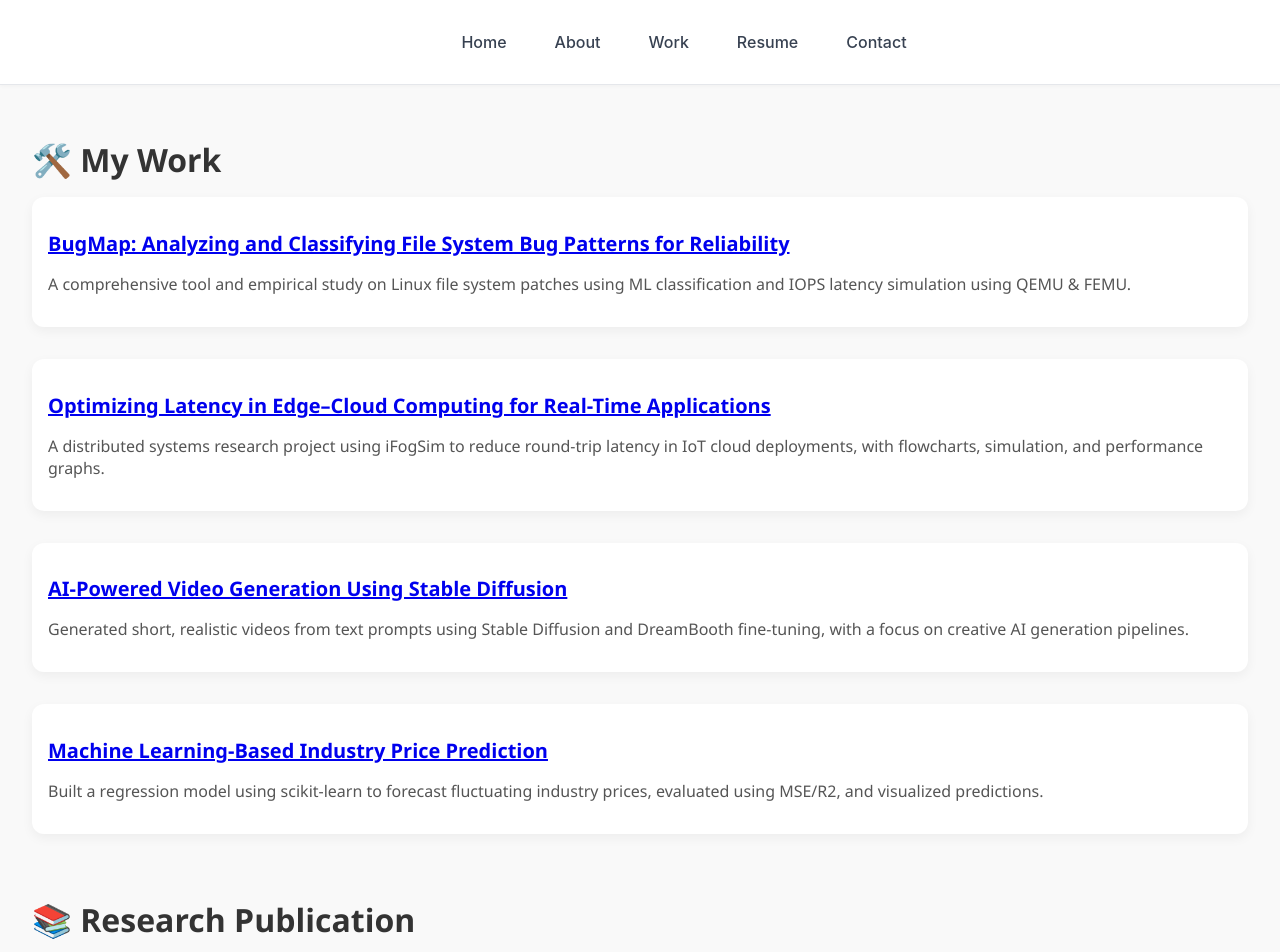
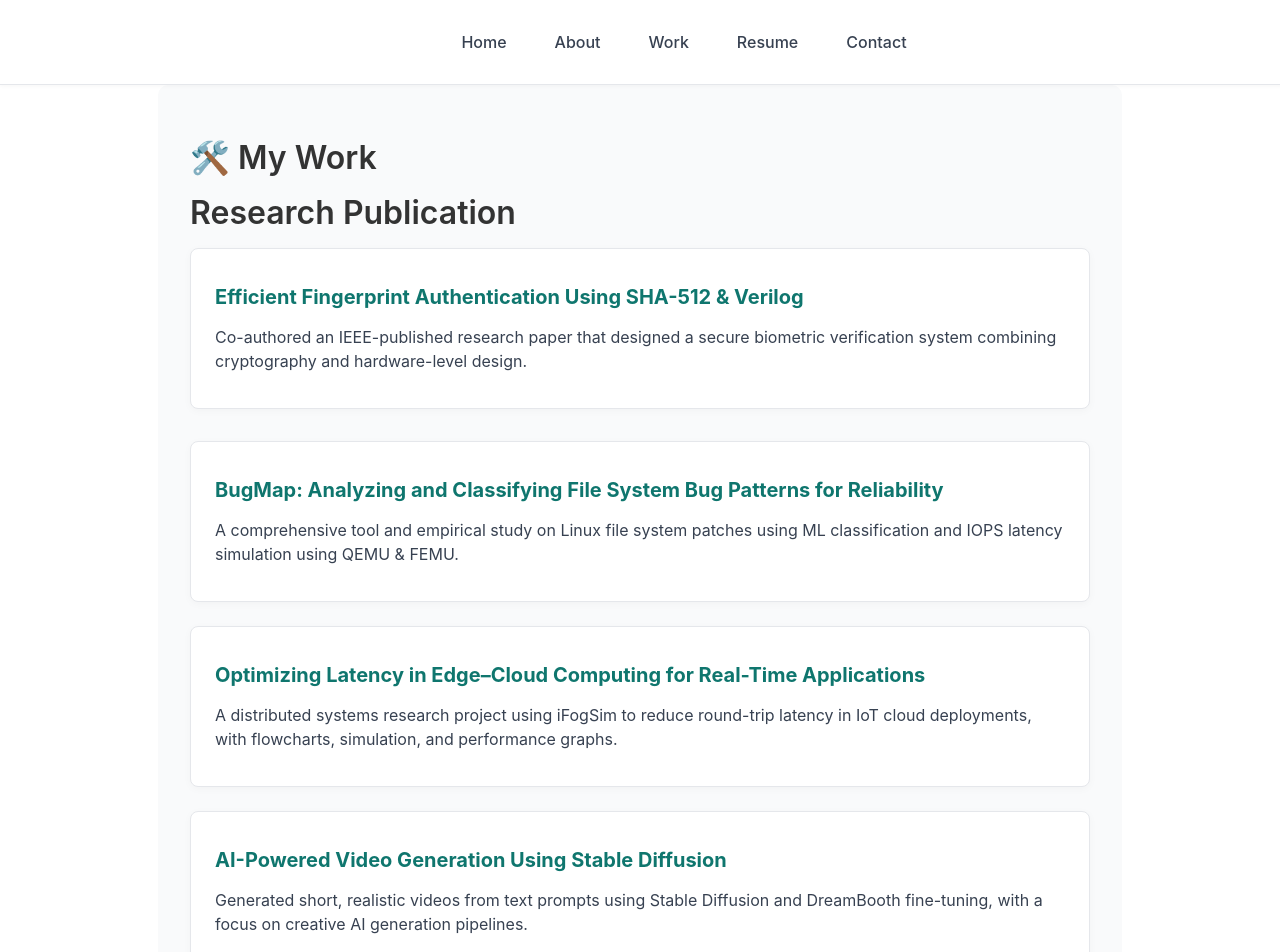
Before and after one commit to rexm5402/my-portfolio, a React (Create React App) app: page /work in a window 1280 px wide. Shown: the top 952 px of the page. Built offline with nearby package versions, Linux system fonts and the light colour scheme.

Commit message:
Updated Work page layout, content, and CSS

```diff
--- a/src/App.css
+++ b/src/App.css
@@ -36,24 +36,33 @@ footer {
   color: white;
   margin-top: 2rem;
 }
+/* Work Page Styling */
 .work-section {
+  max-width: 900px;
+  margin: 0 auto;
   padding: 2rem;
-  font-family: 'Segoe UI', Tahoma, Geneva, Verdana, sans-serif;
-  background-color: #f9f9f9;
-  min-height: 100vh;
+  background-color: #f9fafb;
+  border-radius: 10px;
 }
 
-.project-list {
-  display: flex;
-  flex-direction: column;
-  gap: 2rem;
+.work-section h1 {
+  color: #111827;
+  font-size: 2.2rem;
+  font-weight: 600;
+  margin-bottom: 1.5rem;
+}
+
+.project-list, .research-section {
+  margin-bottom: 2rem;
 }
 
 .project {
-  padding: 1rem;
-  background-color: white;
-  border-radius: 12px;
-  box-shadow: 0 4px 12px rgba(0, 0, 0, 0.05);
+  background-color: #ffffff;
+  border: 1px solid #e5e7eb;
+  border-radius: 8px;
+  padding: 1.2rem 1.5rem;
+  margin-bottom: 1.5rem;
+  box-shadow: 0 2px 8px rgba(0, 0, 0, 0.03);
   transition: transform 0.2s ease;
 }
 
@@ -62,22 +71,22 @@ footer {
 }
 
 .project h2 {
+  font-size: 1.25rem;
   margin-bottom: 0.5rem;
-  font-size: 1.25rem;
-  color: #007bff;
+  color: #0f766e;
+}
+
+.project h2 a {
+  color: inherit;
+  text-decoration: none;
+}
+
+.project h2 a:hover {
+  text-decoration: underline;
 }
 
 .project p {
+  color: #374151;
+  line-height: 1.5;
   font-size: 1rem;
-  color: #555;
 }
-
-.research-section {
-  margin-top: 4rem;
-}
-
-.research-section h1 {
-  font-size: 2rem;
-  margin-bottom: 1rem;
-  color: #333;
-}
--- a/src/pages/Work.js
+++ b/src/pages/Work.js
@@ -7,6 +7,14 @@ function Work() {
   return (
     <main className="work-section">
       <h1 style={{ fontSize: '2rem', marginBottom: '1rem', color: '#333' }}>🛠️ My Work</h1>
+
+      <section className="research-section">
+        <h1 style={{ fontSize: '2rem', marginTop: '1rem', marginBottom: '1rem', color: '#333' }}>Research Publication</h1>
+        <div className="project">
+          <h2><Link to="/research-fingerprint">Efficient Fingerprint Authentication Using SHA-512 & Verilog</Link></h2>
+          <p>Co-authored an IEEE-published research paper that designed a secure biometric verification system combining cryptography and hardware-level design.</p>
+        </div>
+      </section>
 
       <section className="project-list">
         <div className="project">
@@ -29,14 +37,6 @@ function Work() {
           <p>Built a regression model using scikit-learn to forecast fluctuating industry prices, evaluated using MSE/R2, and visualized predictions.</p>
         </div>
       </section>
-
-      <section className="research-section">
-        <h1 style={{ fontSize: '2rem', marginTop: '3rem', marginBottom: '1rem', color: '#333' }}>📚 Research Publication</h1>
-        <div className="project">
-          <h2><Link to="/research-fingerprint">Efficient Fingerprint Authentication Using SHA-512 & Verilog</Link></h2>
-          <p>Co-authored an IEEE-published research paper that designed a secure biometric verification system combining cryptography and hardware-level design.</p>
-        </div>
-      </section>
     </main>
   );
 }
```
